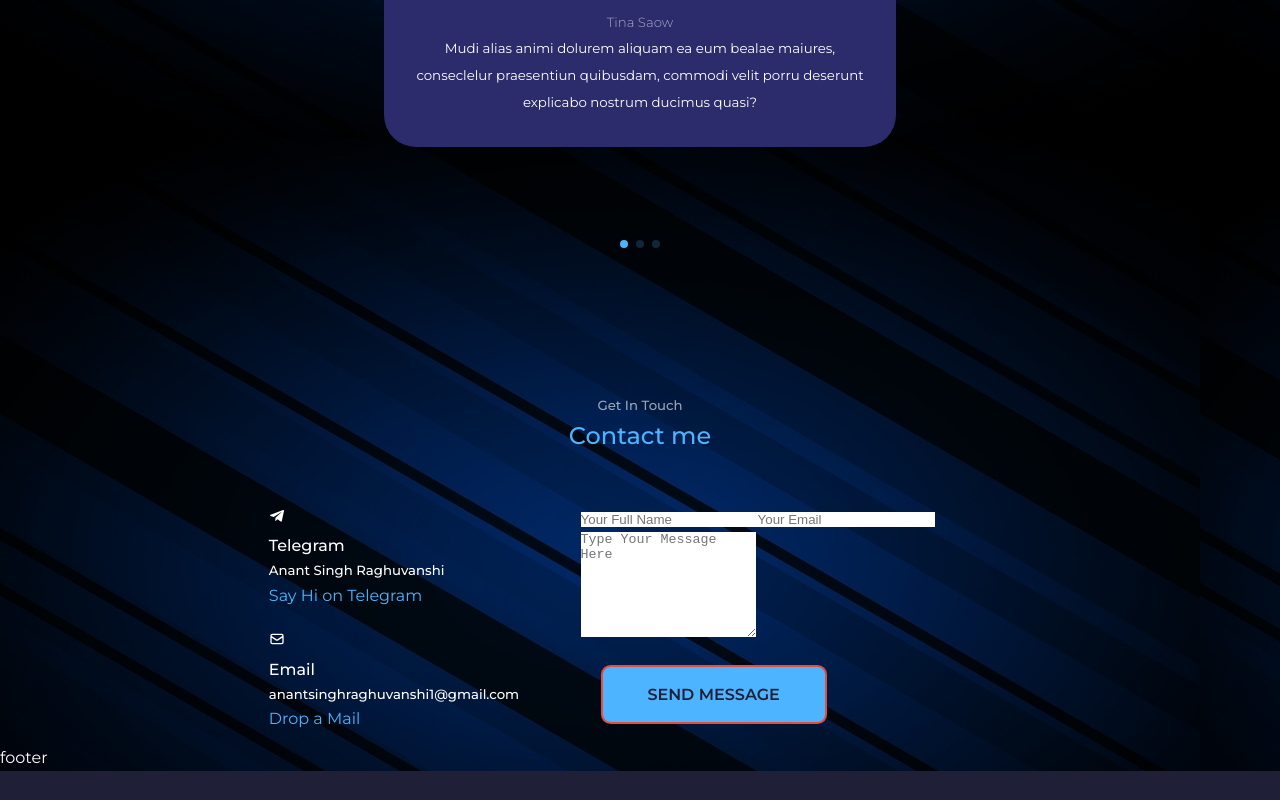
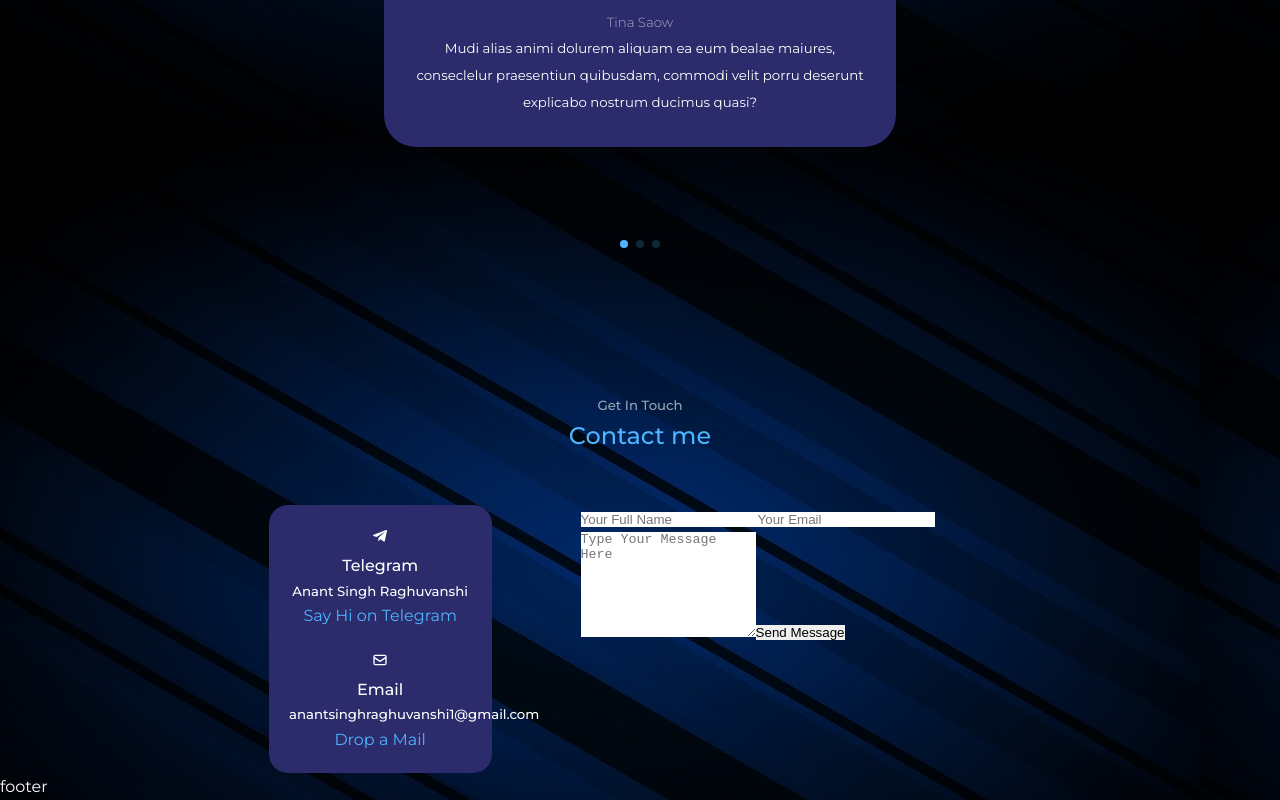
Before and after one commit to anantraghuvanshi/theanantraghuvanshi, a React (Create React App) app in the folder anant-portfolio/: page / in a window 1280 px wide. Shown: the part 4107-4907 px from the top of the page. Before the commit the page ends 4878 px from the top, so only its background shows below. Built offline with nearby package versions, Linux system fonts and the light colour scheme.

Commit message:
contact button update

```diff
--- a/anant-portfolio/src/components/contact/contact.css
+++ b/anant-portfolio/src/components/contact/contact.css
@@ -9,3 +9,15 @@
     flex-direction: column;
     gap: 1.2rem;
 }
+.contact__options{
+    background: var(--color-bg-variant);
+    padding: 1.2rem;
+    border-radius: 1.2rem;
+    text-align: center;
+    border: 1px solid transparent;
+    transition: var(--transition);
+}
+.contact__option:hover{
+    background-color: transparent;
+    border-color: var(--color-primary-variant);
+}
--- a/anant-portfolio/src/components/contact/contact.jsx
+++ b/anant-portfolio/src/components/contact/contact.jsx
@@ -32,7 +32,7 @@ const contact = () => {
           <input type="text" name="name" placeholder="Your Full Name" required/>
           <input type="email" name="email" placeholder="Your Email" required/>
           <textarea name="message" placeholder="Type Your Message Here"  rows="7" required></textarea>
-          <button type="submit" className="btn btn-primary">Send Message</button>
+          <button type="submit" className="btn-third">Send Message</button>
         </form>
       </div>
     </section>
```
